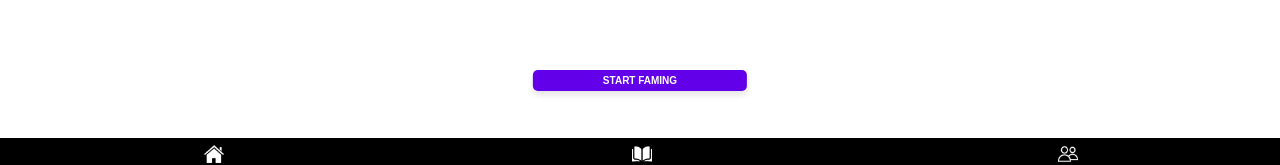
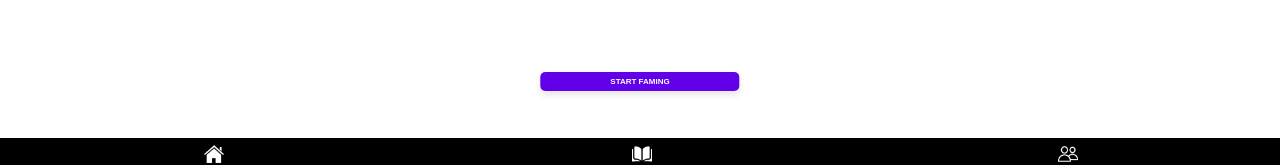
Before and after one commit to woulstrike/btc25mining, a React (Vite) app: page / in a window 1280 px wide. Shown: the part 609-774 px from the top of the page. Built offline with nearby package versions, Linux system fonts and the light colour scheme.

Commit message:
Update startFarmingSection.css

```diff
--- a/src/components/button/css/startFarmingSection.css
+++ b/src/components/button/css/startFarmingSection.css
@@ -11,7 +11,7 @@
     border: none;
     border-radius: 5px;
     padding: 5px 70px;
-    font-size: 10px;
+    font-size: 8px;
     font-weight: bold;
     cursor: pointer;
     box-shadow: 0 4px 6px rgba(0, 0, 0, 0.1);
```
